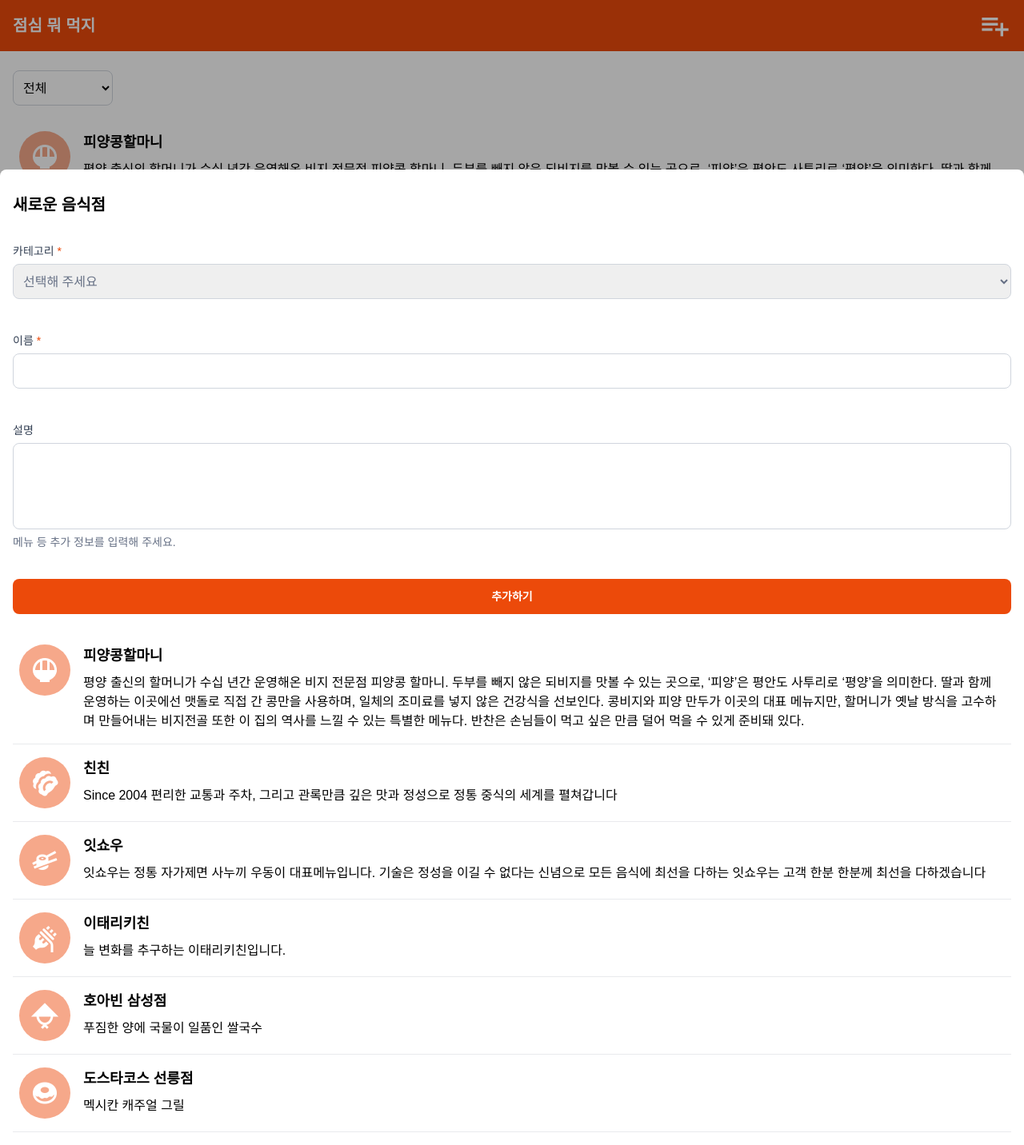
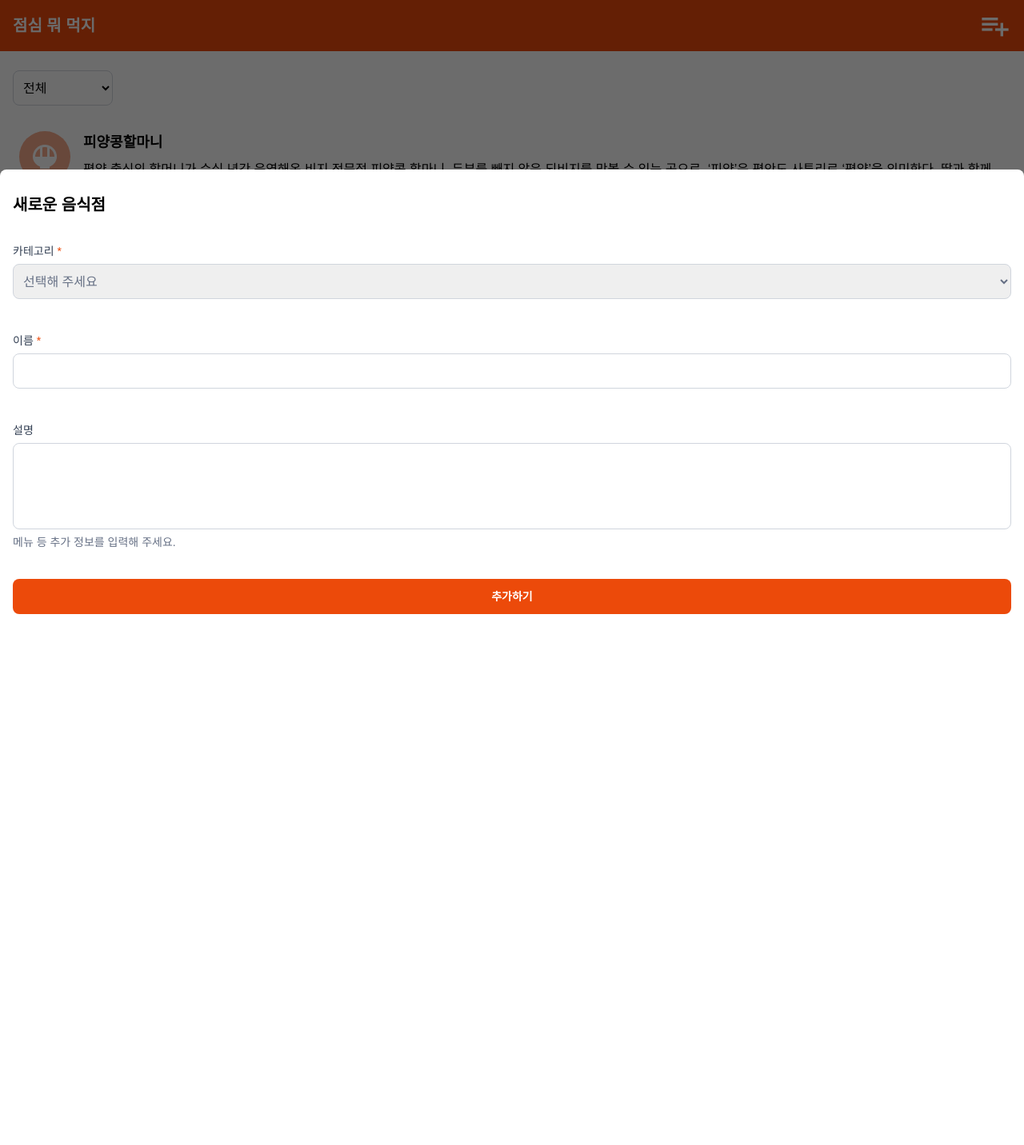
Before and after one commit to woowacourse/self-paced-react, a React (Vite) app: page / in a window 1280 px wide. Shown: the whole page at 80% size. After the commit the page ends 800 px from the top, so only its background shows below. Built offline with nearby package versions, Linux system fonts and the light colour scheme.

Commit message:
refactor: 식당리스트 동적으로 구현

```diff
--- a/src/App.jsx
+++ b/src/App.jsx
@@ -3,8 +3,50 @@ import AddRestaurantModal from './components/Modal/AddRestaurantModal/AddRestaur
 import CategoryFilter from './components/CategoryFilter/CategoryFilter';
 import Header from './components/Header/Header';
 import RestaurantList from './components/RestaurantList/RestaurantList';
+import RestaurantDetailModal from './components/Modal/RestaurantDetailModal/RestaurantDetailModal';
 
 function App() {
+  const restaurants = [
+    {
+      id: 'a01',
+      name: '피양콩할마니',
+      description:
+        '평양 출신의 할머니가 수십 년간 운영해온 비지 전문점 피양콩 할마니. 두부를 빼지 않은 되비지를 맛볼 수 있는 곳으로, ‘피양’은 평안도 사투리로 ‘평양’을 의미한다. 딸과 함께 운영하는 이곳에선 맷돌로 직접 간 콩만을 사용하며, 일체의 조미료를 넣지 않은 건강식을 선보인다. 콩비지와 피양 만두가 이곳의 대표 메뉴지만, 할머니가 옛날 방식을 고수하며 만들어내는 비지전골 또한 이 집의 역사를 느낄 수 있는 특별한 메뉴다. 반찬은 손님들이 먹고 싶은 만큼 덜어 먹을 수 있게 준비돼 있다.',
+      category: '한식',
+    },
+    {
+      id: 'a02',
+      name: '친친',
+      description: 'Since 2004 편리한 교통과 주차, 그리고 관록만큼 깊은 맛과 정성으로 정통 중식의 세계를 펼쳐갑니다',
+      category: '중식',
+    },
+    {
+      id: 'a03',
+      name: '잇쇼우',
+      description:
+        '잇쇼우는 정통 자가제면 사누끼 우동이 대표메뉴입니다. 기술은 정성을 이길 수 없다는 신념으로 모든 음식에 최선을 다하는 잇쇼우는 고객 한분 한분께 최선을 다하겠습니다',
+      category: '일식',
+    },
+    {
+      id: 'a04',
+      name: '이태리키친',
+      description: '늘 변화를 추구하는 이태리키친입니다.',
+      category: '양식',
+    },
+    {
+      id: 'a05',
+      name: '호아빈 삼성점',
+      description: '푸짐한 양에 국물이 일품인 쌀국수',
+      category: '아시안',
+    },
+    {
+      id: 'a06',
+      name: '도스타코스 선릉점',
+      description: '멕시칸 캐주얼 그릴',
+      category: '기타',
+    },
+  ];
+
   return (
     <>
       {/* GNB */}
@@ -13,11 +55,11 @@ function App() {
         {/* 카테고리/정렬 필터 */}
         <CategoryFilter />
         {/* 음식점 목록 */}
-        <RestaurantList />
+        <RestaurantList restaurants={restaurants} />
       </main>
       <aside>
         {/* 음식점 정보 모달 */}
-        <RestaurantList />
+        <RestaurantDetailModal />
         {/* 음식점 추가 모달 */}
         <AddRestaurantModal />
       </aside>
--- a/src/components/RestaurantList/RestaurantList.jsx
+++ b/src/components/RestaurantList/RestaurantList.jsx
@@ -1,82 +1,39 @@
 import './RestaurantList.css';
 
-function RestaurantList() {
+function RestaurantList({ restaurants }) {
   return (
     <section className="restaurant-list-container">
       <ul className="restaurant-list">
-        <li className="restaurant">
-          <div className="restaurant__category">
-            <img src="/category-korean.png" alt="한식" className="category-icon" />
-          </div>
-          <div className="restaurant__info">
-            <h3 className="restaurant__name text-subtitle">피양콩할마니</h3>
-            <p className="restaurant__description text-body">
-              평양 출신의 할머니가 수십 년간 운영해온 비지 전문점 피양콩 할마니. 두부를 빼지 않은 되비지를 맛볼 수 있는
-              곳으로, ‘피양’은 평안도 사투리로 ‘평양’을 의미한다. 딸과 함께 운영하는 이곳에선 맷돌로 직접 간 콩만을
-              사용하며, 일체의 조미료를 넣지 않은 건강식을 선보인다. 콩비지와 피양 만두가 이곳의 대표 메뉴지만, 할머니가
-              옛날 방식을 고수하며 만들어내는 비지전골 또한 이 집의 역사를 느낄 수 있는 특별한 메뉴다. 반찬은 손님들이
-              먹고 싶은 만큼 덜어 먹을 수 있게 준비돼 있다.
-            </p>
-          </div>
-        </li>
-
-        <li className="restaurant">
-          <div className="restaurant__category">
-            <img src="/category-chinese.png" alt="중식" className="category-icon" />
-          </div>
-          <div className="restaurant__info">
-            <h3 className="restaurant__name text-subtitle">친친</h3>
-            <p className="restaurant__description text-body">
-              Since 2004 편리한 교통과 주차, 그리고 관록만큼 깊은 맛과 정성으로 정통 중식의 세계를 펼쳐갑니다
-            </p>
-          </div>
-        </li>
-
-        <li className="restaurant">
-          <div className="restaurant__category">
-            <img src="/category-japanese.png" alt="일식" className="category-icon" />
-          </div>
-          <div className="restaurant__info">
-            <h3 className="restaurant__name text-subtitle">잇쇼우</h3>
-            <p className="restaurant__description text-body">
-              잇쇼우는 정통 자가제면 사누끼 우동이 대표메뉴입니다. 기술은 정성을 이길 수 없다는 신념으로 모든 음식에
-              최선을 다하는 잇쇼우는 고객 한분 한분께 최선을 다하겠습니다
-            </p>
-          </div>
-        </li>
-
-        <li className="restaurant">
-          <div className="restaurant__category">
-            <img src="/category-western.png" alt="양식" className="category-icon" />
-          </div>
-          <div className="restaurant__info">
-            <h3 className="restaurant__name text-subtitle">이태리키친</h3>
-            <p className="restaurant__description text-body">늘 변화를 추구하는 이태리키친입니다.</p>
-          </div>
-        </li>
-
-        <li className="restaurant">
-          <div className="restaurant__category">
-            <img src="/category-asian.png" alt="아시안" className="category-icon" />
-          </div>
-          <div className="restaurant__info">
-            <h3 className="restaurant__name text-subtitle">호아빈 삼성점</h3>
-            <p className="restaurant__description text-body">푸짐한 양에 국물이 일품인 쌀국수</p>
-          </div>
-        </li>
-
-        <li className="restaurant">
-          <div className="restaurant__category">
-            <img src="/category-etc.png" alt="기타" className="category-icon" />
-          </div>
-          <div className="restaurant__info">
-            <h3 className="restaurant__name text-subtitle">도스타코스 선릉점</h3>
-            <p className="restaurant__description text-body">멕시칸 캐주얼 그릴</p>
-          </div>
-        </li>
+        {restaurants.map((restaurant) => (
+          <li key={restaurant.id} className="restaurant">
+            <div className="restaurant__category">
+              <img
+                src={`/category-${getCategoryImageName(restaurant.category)}.png`}
+                alt={restaurant.category}
+                className="category-icon"
+              />
+            </div>
+            <div className="restaurant__info">
+              <h3 className="restaurant__name text-subtitle">{restaurant.name}</h3>
+              <p className="restaurant__description text-body">{restaurant.description}</p>
+            </div>
+          </li>
+        ))}
       </ul>
     </section>
   );
 }
 
+function getCategoryImageName(category) {
+  const map = {
+    한식: 'korean',
+    중식: 'chinese',
+    일식: 'japanese',
+    양식: 'western',
+    아시안: 'asian',
+    기타: 'etc',
+  };
+  return map[category] || 'etc';
+}
+
 export default RestaurantList;
```
